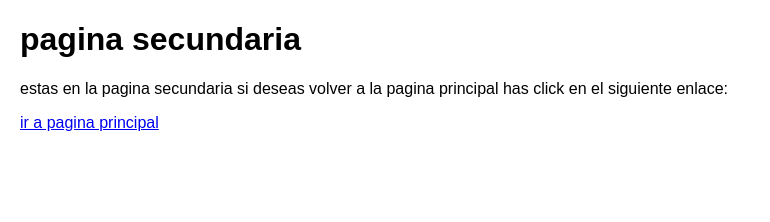
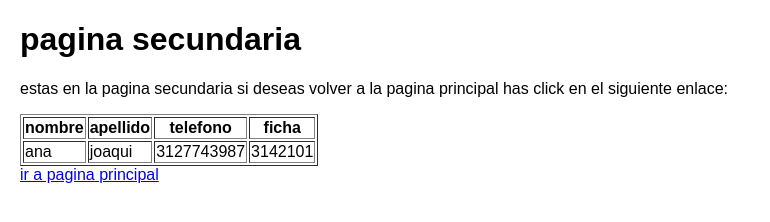
Before and after one commit to ana2373/anamariajoaqui_1061719478, a plain HTML site: page imagenes/paginasecundaria.html in a window 1280 px wide. Shown: the whole page, without its empty margins (0-770 px from the left). Drawn offline with Linux system fonts and the light colour scheme.

Commit message:
ejercicio2

```diff
--- a/imagenes/paginasecundaria.html
+++ b/imagenes/paginasecundaria.html
@@ -14,6 +14,20 @@
 <body>
     <h1>pagina secundaria</h1>
     <p>estas en la pagina secundaria si deseas volver a la pagina principal has click en el siguiente enlace:</p>
+    <table border="1">
+        <tr>
+            <th>nombre</th>
+            <th>apellido</th>
+            <th>telefono</th>
+            <th>ficha</th>
+        </tr>
+        <tr>
+            <td>ana </td>
+            <td>joaqui</td>
+            <td>3127743987</td>
+            <td>3142101</td>
+        </tr>
+    </table>
     <a href="index.html">ir a pagina principal</a>
 </body>
 </html>
```
Also changed, not shown: vinculo.html (+10 -2 lines).
